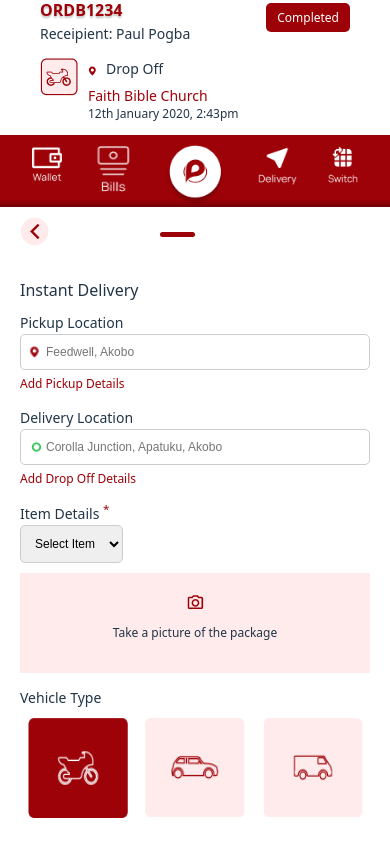
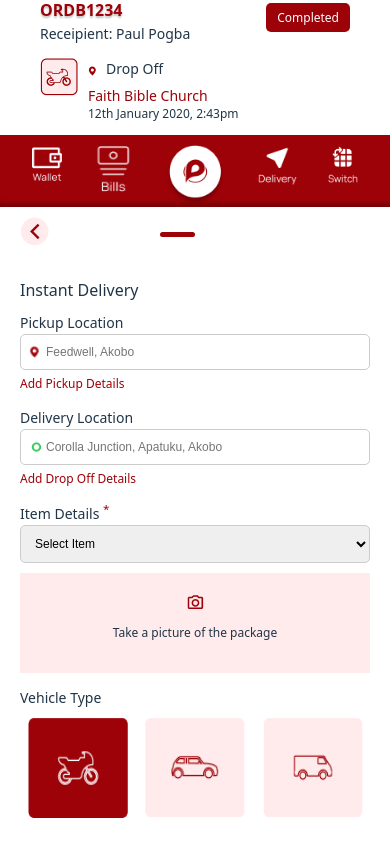
Before and after one commit to Olagoke1234/pepsa-delivery-app, a React (Vite) app: page / in a window 390 px wide. Shown: the part 684-1528 px from the top of the page. Built offline with nearby package versions, Linux system fonts and the light colour scheme.

Commit message:
fix: change maxWidth to width in InstantDeliveryPage select for better responsiveness

```diff
--- a/src/pages/InstantDeliveryPage.jsx
+++ b/src/pages/InstantDeliveryPage.jsx
@@ -160,7 +160,7 @@ const InstantDeliveryPage = () => {
             <br />
             <select
               style={{
-                maxWidth: "100%",
+                width: "100%",
                 border: "1px solid #ccc",
                 borderRadius: "5px",
                 padding: " 10px",
```
